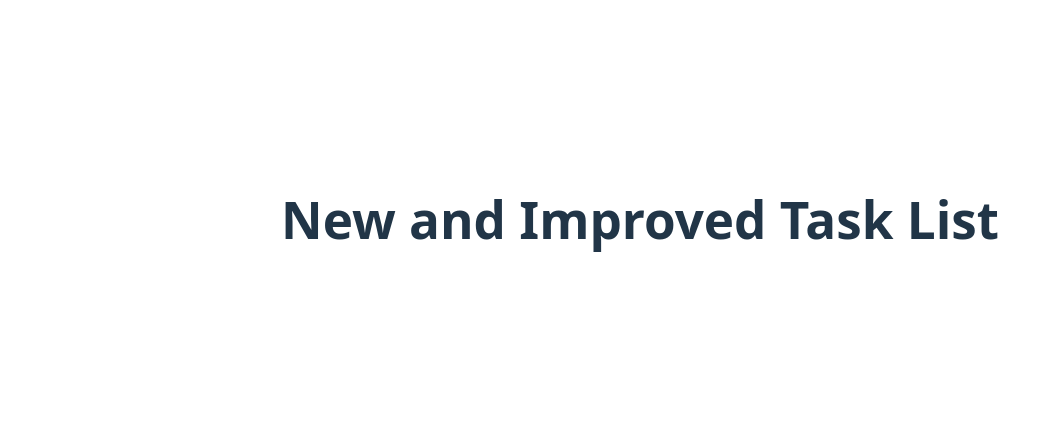
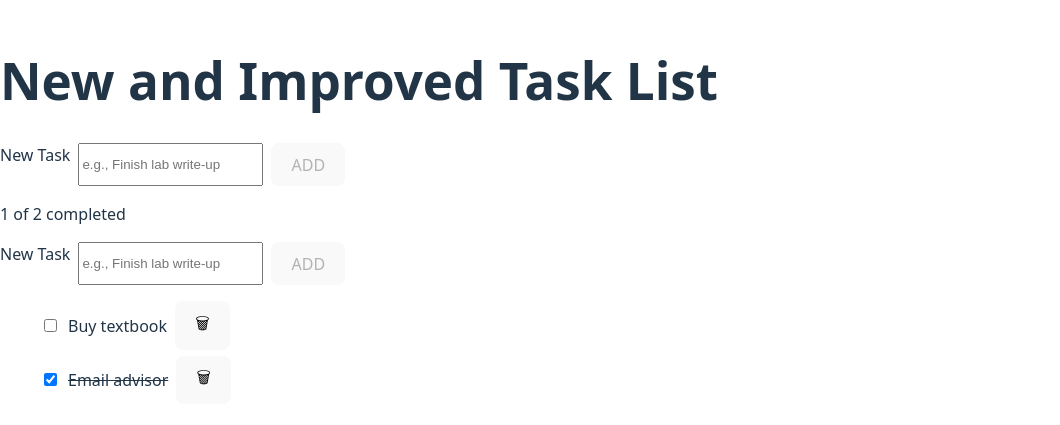
Before and after one commit to AlyssaB3001/TeamLabpart2, a React (Vite) app in the folder counter_lab_pro/: page / in a window 1280 px wide. Shown: the part 181-606 px from the top of the page, without its empty margins (0-1060 px from the left). Built offline with nearby package versions, Linux system fonts and the light colour scheme.

Commit message:
Added example files from class ex1

```diff
--- a/counter_lab_pro/src/App.jsx
+++ b/counter_lab_pro/src/App.jsx
@@ -1,14 +1,82 @@
-import { useState } from 'react'
-import './App.css'
-import Header from './components/Header.jsx'
+// src/App.jsx
+import { useEffect, useState } from "react";
+import Header from "./components/Header.jsx";
+import AddTaskForm from "./components/AddTaskForm.jsx";
+import FilterBar from "./components/FilterBar.jsx";
+import TaskList from "./components/TaskList.jsx";
 
-function App() {
+const STORAGE_KEY = "campusTasks:v1";
+
+/* ---------- Robust localStorage hook ---------- */
+function useLocalStorage(key, initialValue) {
+  const [value, setValue] = useState(() => {
+    try {
+      const raw = localStorage.getItem(key);
+      if (raw != null) {
+        return JSON.parse(raw);
+      }
+    } catch (err) {
+      console.warn("Failed to read localStorage, using initialValue:", err);
+    }
+    // If initialValue is a function, call it (lazy init)
+    return typeof initialValue === "function" ? initialValue() : initialValue;
+  });
+
+  useEffect(() => {
+    try {
+      localStorage.setItem(key, JSON.stringify(value));
+    } catch (err) {
+      console.warn("Failed to write localStorage:", err);
+    }
+  }, [key, value]);
+
+  return [value, setValue];
+}
+/* ---------------------------------------------- */
+
+function nextId(tasks) {
+  return tasks.length ? Math.max(...tasks.map(t => t.id)) + 1 : 1;
+}
+
+export default function App() {
+  const [tasks, setTasks] = useLocalStorage(STORAGE_KEY, () => [
+    { id: 1, text: "Buy textbook", done: false },
+    { id: 2, text: "Email advisor", done: true },
+  ]);
+
+  const [filter, setFilter] = useState("all"); // 'all' | 'active' | 'completed'
+
+  const handleAdd = (text) => {
+    const trimmed = text.trim();
+    if (!trimmed) return;
+    setTasks(prev => [...prev, { id: nextId(prev), text: trimmed, done: false }]);
+  };
+
+  const handleToggle = (id) => {
+    setTasks(prev => prev.map(t => (t.id === id ? { ...t, done: !t.done } : t)));
+  };
+
+  const handleDelete = (id) => {
+    setTasks(prev => prev.filter(t => t.id !== id));
+  };
+
+  const total = tasks.length;
+  const completed = tasks.filter(t => t.done).length;
 
   return (
-    <div>
-      <Header/>
+    <div className="app-container">
+      <Header />
+      <AddTaskForm onAdd={handleAdd} />
+      <p aria-live="polite" className="summary">
+        {completed} of {total} completed
+      </p>
+      <FilterBar filter={filter} onChange={setFilter} />
+      <TaskList
+        tasks={tasks}
+        filter={filter}
+        onToggle={handleToggle}
+        onDelete={handleDelete}
+      />
     </div>
-  )
+  );
 }
-
-export default App
--- a/counter_lab_pro/src/components/AddTaskForm.jsx
+++ b/counter_lab_pro/src/components/AddTaskForm.jsx
@@ -0,0 +1,52 @@
+import {useState } from "react";
+//add above class exercises
+
+export default function AddTaskForm({ onAdd }) {
+  //Add class
+  const [text, setText] = useState("");
+  //222 in clase #2 add
+  const trimmed = text.trim();
+  const isValid = trimmed.length >= 3; //at least 3 non-space chars
+  //end 222 add
+
+  const submit = (e) => {
+    e.preventDefault();
+    //222 in class add
+    if(!isValid) return;
+    //end 2222 add  (change below text to trimmed)
+    onAdd?.(trimmed);
+    setText("");
+  };
+  //end add
+  //change to accept input and manage state in class
+  /*
+  return (
+    <form onSubmit={(e) => e.preventDefault()}>
+      <label htmlFor="task">New task</label>{" "}
+      <input id="task" placeholder="e.g., Finish lab write-up" />
+      <button type="submit">Add</button>
+    </form>
+  );
+  */
+  return(
+    <form onSubmit={submit} style={{display: "flex", gap: 8}}>
+      <label htmlFor="task" className="sr-only">New Task</label>
+      <input
+        id="task"
+        value={text}
+        onChange={(e) => setText(e.target.value)}
+        placeholder="e.g., Finish lab write-up"
+        aria-label="New Task"
+        //222 add
+        aria-invalid={!isValid && trimmed.length > 0}
+        ///end 222 add
+        //change button line
+        />
+
+      <button type="submit" disabled={!isValid} title="Enter at least 3 characters">
+        ADD
+      </button>
+    </form>
+  )
+  //end change
+}
--- a/counter_lab_pro/src/components/FilterBar.jsx
+++ b/counter_lab_pro/src/components/FilterBar.jsx
@@ -0,0 +1,52 @@
+import {useState } from "react";
+//add above class exercises
+
+export default function AddTaskForm({ onAdd }) {
+  //Add class
+  const [text, setText] = useState("");
+  //222 in clase #2 add
+  const trimmed = text.trim();
+  const isValid = trimmed.length >= 3; //at least 3 non-space chars
+  //end 222 add
+
+  const submit = (e) => {
+    e.preventDefault();
+    //222 in class add
+    if(!isValid) return;
+    //end 2222 add  (change below text to trimmed)
+    onAdd?.(trimmed);
+    setText("");
+  };
+  //end add
+  //change to accept input and manage state in class
+  /*
+  return (
+    <form onSubmit={(e) => e.preventDefault()}>
+      <label htmlFor="task">New task</label>{" "}
+      <input id="task" placeholder="e.g., Finish lab write-up" />
+      <button type="submit">Add</button>
+    </form>
+  );
+  */
+  return(
+    <form onSubmit={submit} style={{display: "flex", gap: 8}}>
+      <label htmlFor="task" className="sr-only">New Task</label>
+      <input
+        id="task"
+        value={text}
+        onChange={(e) => setText(e.target.value)}
+        placeholder="e.g., Finish lab write-up"
+        aria-label="New Task"
+        //222 add
+        aria-invalid={!isValid && trimmed.length > 0}
+        ///end 222 add
+        //change button line
+        />
+
+      <button type="submit" disabled={!isValid} title="Enter at least 3 characters">
+        ADD
+      </button>
+    </form>
+  )
+  //end change
+}
--- a/counter_lab_pro/src/components/TaskItem.jsx
+++ b/counter_lab_pro/src/components/TaskItem.jsx
@@ -0,0 +1,16 @@
+export default function TaskItem({ task, onToggle, onDelete }) {
+  return (
+    <li style={{ display: "flex", gap: 8, alignItems: "center", margin: "6px 0" }}>
+      <input
+        type="checkbox"
+        checked={task.done}
+        onChange={() => onToggle?.(task.id)}
+        aria-label={`Mark ${task.text} ${task.done ? "incomplete" : "complete"}`}
+      />
+      <span style={{ textDecoration: task.done ? "line-through" : "none" }}>
+        {task.text}
+      </span>
+      <button onClick={() => onDelete?.(task.id)} aria-label={`Delete ${task.text}`}>🗑</button>
+    </li>
+  );
+}
--- a/counter_lab_pro/src/components/TaskList.jsx
+++ b/counter_lab_pro/src/components/TaskList.jsx
@@ -0,0 +1,25 @@
+import TaskItem from "./TaskItem.jsx";
+
+export default function TaskList({ tasks, onToggle, onDelete, filter = "all" }) {
+  let visible = tasks;
+  if (filter === "active") visible = tasks.filter(t => !t.done);
+  if (filter === "completed") visible = tasks.filter(t => t.done);
+  //add code 333333 class changes
+  if(visible.length === 0){
+    //Empty state UI add
+    return (
+      <p role="status" style={{color: "#666", fontStyle: "italic", marginTop: "0.5rem"}}>
+        No TaskList
+      </p>
+    );
+    //end 3333 add
+  }
+
+  return (
+    <ul>
+      {visible.map(t => (
+        <TaskItem key={t.id} task={t} onToggle={onToggle} onDelete={onDelete} />
+      ))}
+    </ul>
+  );
+}
```
